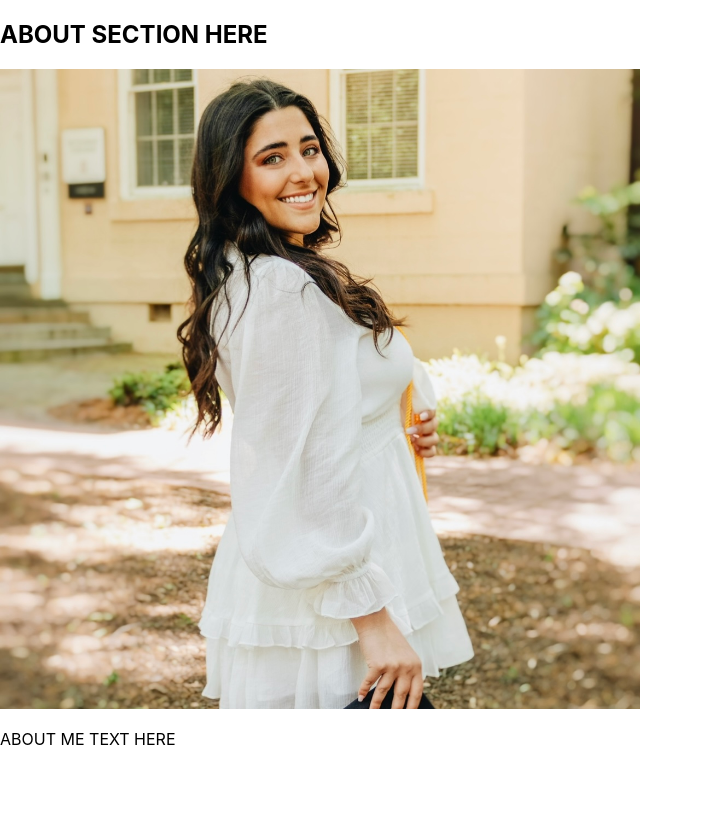
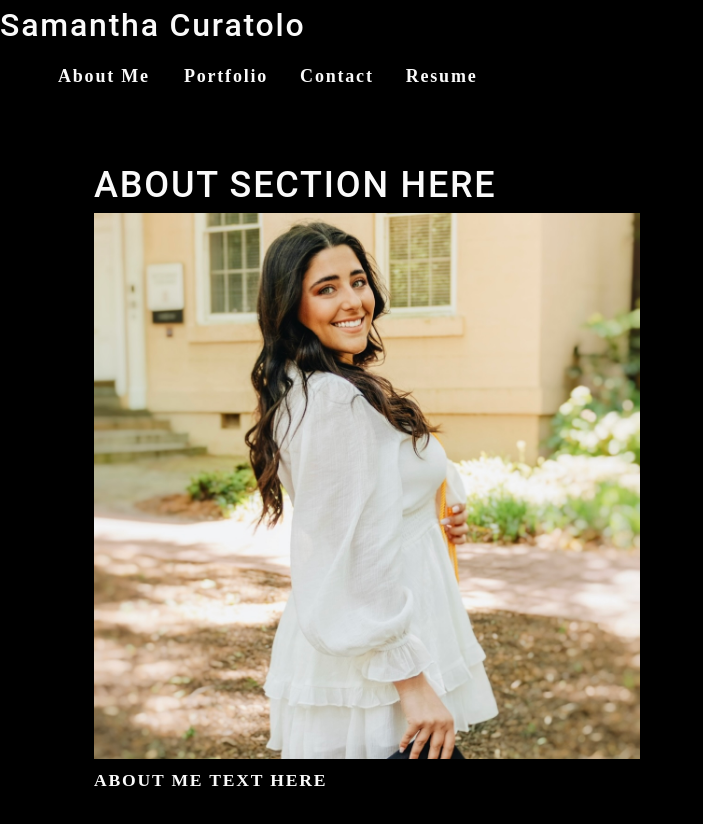
Before and after one commit to scuratolo26/react-portfolio, a React (Create React App) app: page / in a window 1280 px wide. Shown: the top 824 px of the page, without its empty margins (0-703 px from the left). Before the commit the page ends 800 px from the top, so only its background shows below. Built offline with nearby package versions, Linux system fonts and the light colour scheme.

Commit message:
navigation

```diff
--- a/src/App.js
+++ b/src/App.js
@@ -1,9 +1,11 @@
 import React from 'react';
 import About from './components/About';
+import Nav from './components/Nav';
 
 function App() {
   return (
     <div>
+      <Nav></Nav>
       <main>
         <About></About>
       </main>
--- /dev/null
+++ b/src/components/Nav/index.js
@@ -0,0 +1,29 @@
+import React from 'react';
+
+function Nav() {
+    return (
+        <header>
+            <h2>Samantha Curatolo</h2>
+            <nav>
+                <ul className="flex-row">
+                    <li className="mx-2">
+                        <a href="#about">
+                            About Me
+                        </a>
+                    </li>
+                    <li className="mx-2">
+                        <span>Portfolio</span>
+                    </li>
+                    <li className="mx-2">
+                        <span>Contact</span>
+                    </li>
+                    <li className="mx-2">
+                        <span>Resume</span>
+                    </li>
+                </ul>
+            </nav>
+        </header>
+    );
+}
+
+export default Nav;
--- a/src/index.css
+++ b/src/index.css
@@ -1,13 +1,295 @@
+
+main {
+	margin: 0 auto;
+	max-width: 90%;
+  padding: 50px 30px;
+}
+:root {
+  --primary: #8c54ff;
+  --secondary: #F3A847;
+  --tertiary: #B12704;
+  --light: #fafafa;
+  --dark: #000000;
+  --darker: #111111;
+  --error: rgb(228, 46, 1);
+  --spacing-one: calc(1rem * 0.5);
+  --spacing-two: calc(1rem);
+  --spacing-five: calc(2.5rem);
+
+}
+
+* {
+  box-sizing: border-box;
+}
+
+html,
+body {
+  min-height: 100%;
+}
+
 body {
   margin: 0;
-  font-family: -apple-system, BlinkMacSystemFont, 'Segoe UI', 'Roboto', 'Oxygen',
-    'Ubuntu', 'Cantarell', 'Fira Sans', 'Droid Sans', 'Helvetica Neue',
-    sans-serif;
-  -webkit-font-smoothing: antialiased;
-  -moz-osx-font-smoothing: grayscale;
+  padding: 0;
+  font-weight: 600;
+  line-height: 1.5;
+  font-size: 18px;
+  letter-spacing: .1em;
+  background: var(--dark);
+  color: var(--light);
+  font-family: 'Poiret One', cursive;
+
 }
 
-code {
-  font-family: source-code-pro, Menlo, Monaco, Consolas, 'Courier New',
-    monospace;
+h1,
+h2,
+h3,
+h4,
+h5,
+h6 {
+  font-family: 'Roboto', sans-serif;
+  font-weight: 500;
+  margin: 5px 0;
+  line-height: 1.25;
 }
+
+h1 {
+  font-size: 2.25rem;
+}
+
+h2 {
+  font-size: 2rem;
+}
+
+h3 {
+  font-size: 1.75rem;
+}
+
+h4 {
+  font-size: 1.5rem;
+}
+
+h5 {
+  font-size: 1.25rem;
+}
+
+h6 {
+  font-size: 1rem;
+}
+
+p {
+  font-size: 1.1rem;
+  margin-top: 0;
+}
+
+a {
+  color: var(--tertiary);
+  text-decoration: none;
+  font-weight: bold;
+}
+
+a:hover {
+  text-decoration: underline;
+}
+
+header {
+  background: var(--dark);
+}
+
+header a {
+  color: var(--light);
+}
+
+button {
+  font-size: 1rem;
+  text-decoration: none;
+  padding: 0.25rem 1rem;
+  border-radius: .5rem;
+  border: none;
+  outline: none;
+  cursor: pointer;
+  margin: 0 1px;
+  background-color: var(--secondary);
+}
+
+button:hover {
+  opacity: .8;
+}
+
+button[disabled] {
+  cursor: default;
+  opacity: .8;
+}
+
+img {
+  max-width: 100%;
+}
+
+span[role="img"] {
+  cursor: default;
+}
+
+form {
+  width: 40%;
+}
+
+input {
+  font-size: 1rem;
+  padding: 0.25rem;
+  border: 1px solid var(--dark);
+  outline: none;
+  border-radius: 3px;
+  transition: box-shadow 0.2s;
+}
+
+input:focus {
+  border: 1px solid var(--secondary);
+  box-shadow: 0 0 .25rem rgba(0, 0, 0, .5);
+}
+
+li {
+  list-style: none;
+}
+
+nav a:hover {
+  text-decoration: none;
+}
+
+nav  li {
+  cursor: pointer;
+}
+
+textarea {
+	width: 600px;
+	height: 120px;
+	border: 3px solid #cccccc;
+	padding: 5px;
+}
+
+.container {
+  width: 85%;
+  max-width: 1200px;
+  margin-left: auto;
+  margin-right: auto;
+}
+
+.flex-row {
+  display: flex;
+  flex-wrap: wrap;
+}
+
+.space-between {
+  justify-content: space-between;
+}
+
+.flex-end {
+  justify-content: flex-end;
+}
+
+.mx-1 {
+  margin-right: var(--spacing-one);
+  margin-left: var(--spacing-one);
+}
+
+.mx-2 {
+  margin-right: var(--spacing-two);
+  margin-left: var(--spacing-two);
+}
+
+.my-1 {
+  margin-top: var(--spacing-one);
+  margin-bottom: var(--spacing-one);
+}
+
+.my-2 {
+  margin-top: var(--spacing-two);
+  margin-bottom: var(--spacing-two);
+}
+
+.my-5 {
+  margin-top: var(--spacing-five);
+  margin-bottom: var(--spacing-five);
+}
+
+.px-1 {
+  padding-right: var(--spacing-one);
+  padding-left: var(--spacing-one);
+}
+
+.px-2 {
+  padding-right: var(--spacing-two);
+  padding-left: var(--spacing-two);
+}
+
+.py-1 {
+  padding-top: var(--spacing-one);
+  padding-bottom: var(--spacing-one);
+}
+
+.py-2 {
+  padding-top: var(--spacing-two);
+  padding-bottom: var(--spacing-two);
+}
+
+.card {
+  width: 25%;
+  text-align: center;
+}
+
+.img-thumbnail {
+  width: auto;
+  height: 300px;
+  margin-bottom: 50px;
+  cursor: pointer;
+}
+
+.modalBackdrop {
+	background: rgba(0, 0, 0, .65);
+	bottom: 0;
+	left: 0;
+	overflow: auto;
+	position: fixed;
+	right: 0;
+	top: 0;
+	z-index: 1;
+}
+
+.modalContainer {
+	background: var(--darker);
+	border-radius: 5px;
+	max-width: 100%;
+	margin: 50px auto;
+	padding: 15px;
+	width: 960px;
+}
+
+.modalTitle {
+	font-size: 18px;
+	font-weight: 600;
+	margin-bottom: 25px;
+}
+
+button {
+	background: var(--primary);
+	border: 0;
+	border-radius: 5px;
+	color: #fff;
+	cursor: pointer;
+	font-size: 16px;
+	font-weight: 600;
+	margin-bottom: 30px;
+	padding: 10px 15px;
+}
+
+a {
+	border-radius: 5px;
+	color: var(--primary);
+	font-weight: 600;
+	padding: 2px 4px;
+	margin-left: -2px;
+	margin-right: -2px;
+
+}
+
+.navActive {
+  color: var(--secondary);
+}
```
